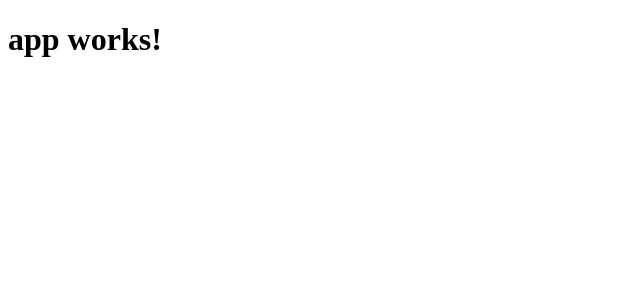
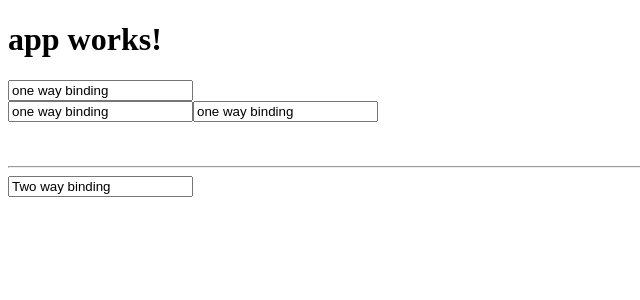
Before and after one commit to jayakrishnapulipati/angular2, an Angular app: page / in a window 1280 px wide. Shown: the top 300 px of the page, without its empty margins (0-640 px from the left). Built offline with nearby package versions, Linux system fonts and the light colour scheme.

Commit message:
1 way and 2 way bindings.

```diff
--- a/src/app/app.component.html
+++ b/src/app/app.component.html
@@ -1,3 +1,15 @@
 <h1>
   {{title}}
 </h1>
+
+<!--One-way from data source to view target-->
+<input type="text" value="{{oneway}}" (change)="changeValue()" /> <br/>
+<input type="text" [ngModel]="oneway" (change)="changeValue()" />
+<input type="text" bind-ngModel="oneway" (change)="changeValue()" />
+
+<br/>
+<br/>
+<br/>
+<hr>
+<!--Two-way-->
+<input type="text" bindon-ngModel="twoway" (change)="changeTwoWay(twoway)"/>
--- a/src/app/app.component.ts
+++ b/src/app/app.component.ts
@@ -7,4 +7,15 @@ import { Component } from '@angular/core';
 })
 export class AppComponent {
   title = 'app works!';
+  oneway = 'one way binding';
+
+  twoway = 'Two way binding';
+
+  changeValue(value) {
+    console.log(value);
+  }
+
+  changeTwoWay(value) {
+    console.log(value);
+  }
 }
```
